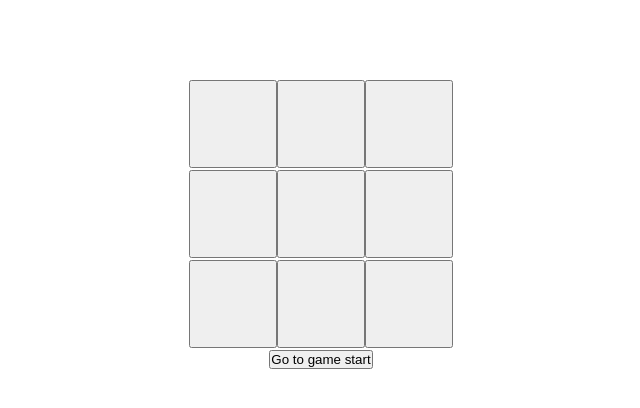
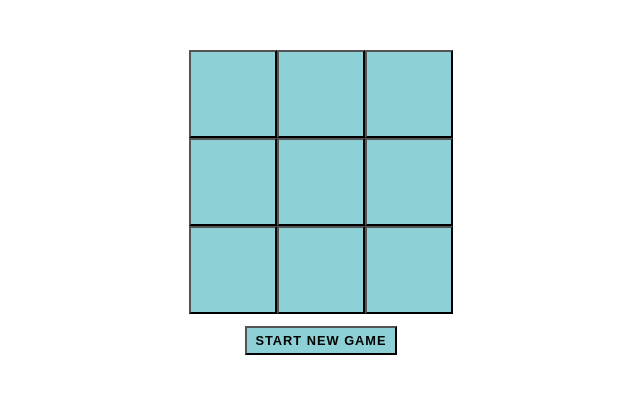
Before and after one commit to jenniferelton/redux-state-game, a React app: page / in a window 1280 px wide. Shown: the whole page, without its empty margins (319-959 px from the left). Built offline with nearby package versions, Linux system fonts and the light colour scheme.

Commit message:
adding some css

```diff
--- a/src/components/app/Game.js
+++ b/src/components/app/Game.js
@@ -48,8 +48,8 @@ export default class Game extends PureComponent {
     const winner = winnerWinnerChickenDinner(current.squares);
     const moves = history.map((step, move) => {
       const desc = move ?
-        'Go to move #' + move :
-        'Go to game start';
+        'Move #' + move :
+        'Start New Game';
       return (
         <li key={move}>
           <button onClick={() => this.jumpTo(move)}>{desc}</button>
@@ -70,7 +70,7 @@ export default class Game extends PureComponent {
         </div>
         <div className="game-info">
           <div>{ status }</div>
-          <ol>{moves}</ol>
+          <ol className="number">{moves}</ol>
         </div>
       </section>
     );
--- a/src/index.css
+++ b/src/index.css
@@ -1,3 +1,6 @@
+html {
+  height: 100%;
+}
 
 * {
   box-sizing: border-box;
@@ -6,8 +9,6 @@
 }
 body {
   text-align: center;
-  height: 100%;
-
   background: white;
   color: black;
 }
@@ -19,7 +20,7 @@ body {
 }
 
 .board-row1 {
-  margin-top: 80px;
+  margin-top: 50px;
   display: block;
 
 }
@@ -32,3 +33,23 @@ body {
     background-color: darkgrey;
   }
 }
+
+button {
+  font-size: .8rem;
+  font-weight: 600;
+  letter-spacing: 1px;
+  border: 1px 1px 1px 1px;
+  color: black;
+  background-color: #8dd1d6;
+  text-transform: uppercase;
+  padding: .3rem .5rem;
+  transition: 0.3s ease all;
+  cursor: pointer;
+  &:hover {
+    background-color: blue;
+  }
+}
+
+li {
+  margin-top:12px;
+}
```
